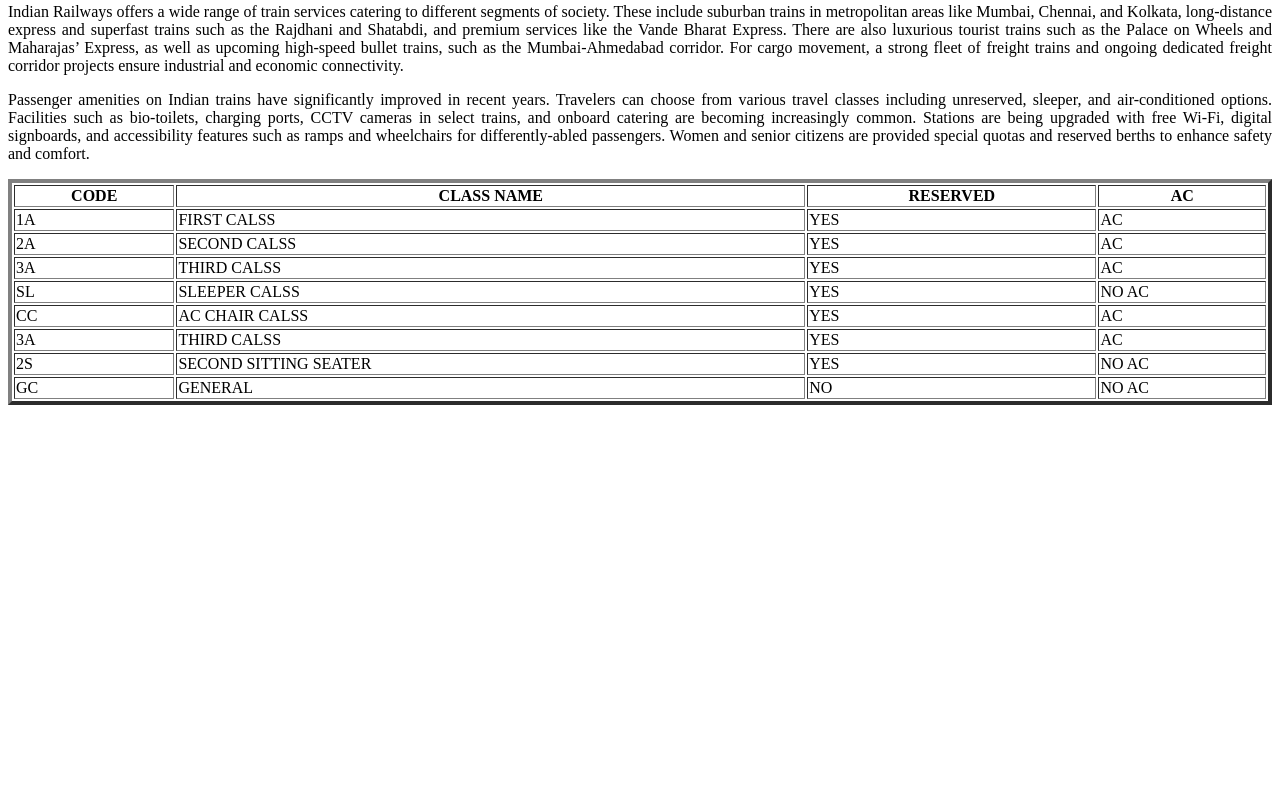
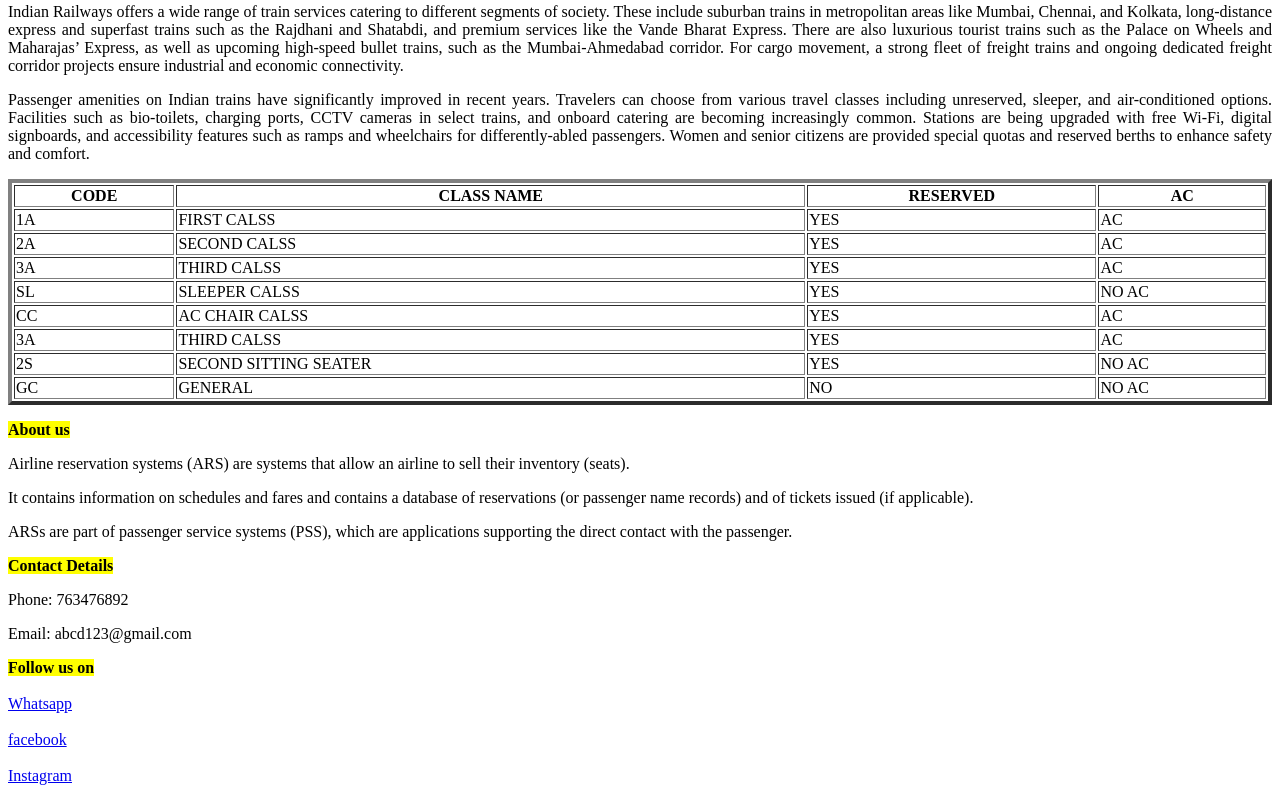
Before and after one commit to gold-abi/html-practice-1, a plain HTML site: page index.html in a window 1280 px wide. Shown: the part 596-1397 px from the top of the page. Before the commit the page ends 1009 px from the top, so only its background shows below. Drawn offline with Linux system fonts and the light colour scheme.

Commit message:
Update index.html

```diff
--- a/index.html
+++ b/index.html
@@ -83,3 +83,40 @@
 <td>NO AC</td>
 </tr>
 </table>
+<footer>
+
+<p><mark><b>About us</b></mark></p>
+
+<p>Airline reservation systems (ARS) are systems that allow an airline to sell their inventory (seats).</p>
+
+<p>It contains information on schedules and fares and contains a database of reservations (or passenger name records) and of tickets issued (if applicable).</p>
+
+<p>ARSs are part of passenger service systems (PSS), which are applications supporting the direct contact with the passenger.</p>
+
+<p><mark><strong>Contact Details</strong></mark></p>
+
+<p>Phone: 763476892</p>
+
+<p></p>
+
+<p>Email: abcd123@gmail.com</P>
+
+</p>
+
+<p><mark><b>Follow us on</b></mark><br>
+
+</br>
+
+<a href="https://web.whatsapp.com/">Whatsapp</a></br>
+
+</br>
+
+<a href="https://www.facebook.com/">facebook</a></br>
+
+</br>
+
+<a href ="https://www.instagram.com/">Instagram</a></br>
+
+</p>
+
+</footer>
```
